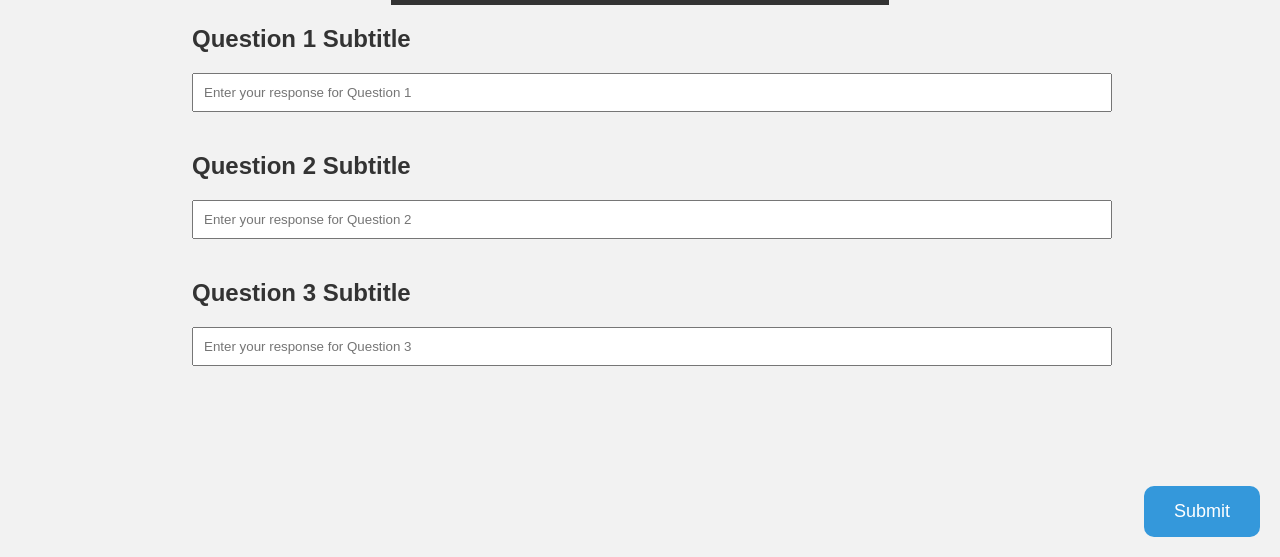
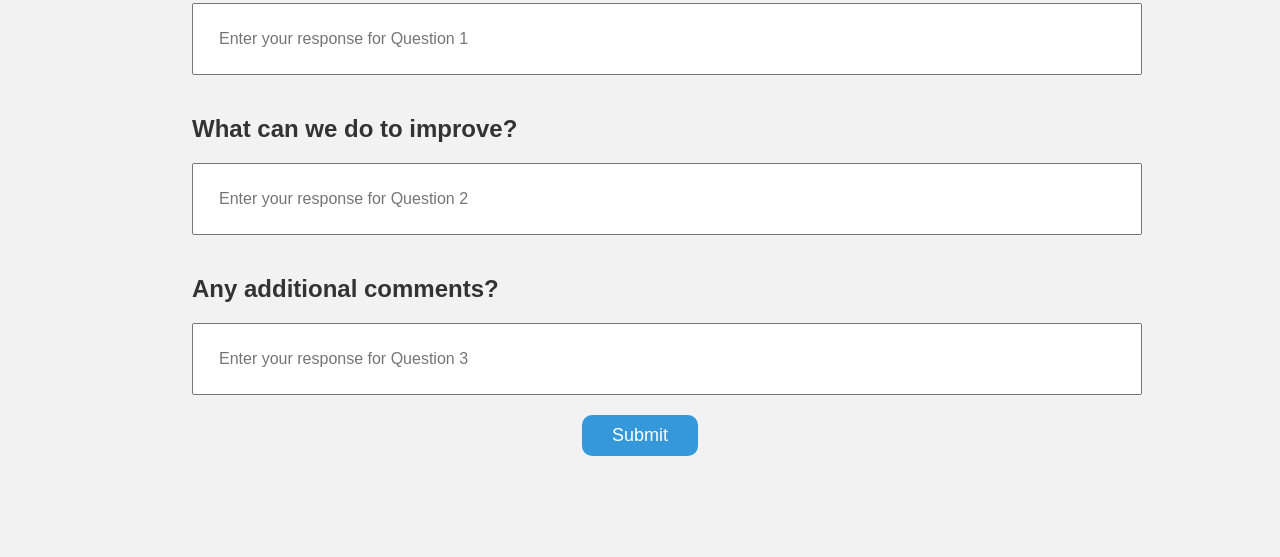
Before and after one commit to seangh125/Software-Design-Studio-41127, a plain HTML site: page html/feedbackPage.html in a window 1280 px wide. Shown: the part 243-800 px from the top of the page. Drawn offline with Linux system fonts and the light colour scheme; files that its build step writes are made by us from their sources.

Commit message:
Updated feedbackPage.html
Added in more questions and adjusted some minor aesthetics.

```diff
--- a/html/feedbackPage.html
+++ b/html/feedbackPage.html
@@ -1,4 +1,3 @@
-<!-- feedbackPage.html -->
 <!DOCTYPE html>
 <html lang="en">
 <head>
@@ -7,7 +6,6 @@
     <link rel="stylesheet" href="resultsCSS.css">
     <title>Feedback Page</title>
     <style>
-        /* Add some basic styling for better presentation */
         body {
             display: flex;
             flex-direction: column;
@@ -25,14 +23,16 @@
 
         .question input {
             width: 100%;
-            padding: 10px;
+            padding: 25px;
+            font-size: 16px;
+            vertical-align: top;
         }
 
         .submit-button {
-            position: fixed;
-            bottom: 20px;
-            right: 20px;
-            padding: 15px 30px;
+            position: center;
+            bottom: 50px;
+            right: 10px;
+            padding: 10px 30px;
             font-size: 18px;
             background-color: #3498db;
             color: white;
@@ -50,21 +50,19 @@
     <h1>Please give us your feedback!</h1>
 
     <div class="question">
-        <h2>Question 1 Subtitle</h2>
+        <h2>How was your experience with our site? </h2>
         <input type="text" placeholder="Enter your response for Question 1">
     </div>
 
     <div class="question">
-        <h2>Question 2 Subtitle</h2>
+        <h2>What can we do to improve?</h2>
         <input type="text" placeholder="Enter your response for Question 2">
     </div>
 
     <div class="question">
-        <h2>Question 3 Subtitle</h2>
+        <h2>Any additional comments?</h2>
         <input type="text" placeholder="Enter your response for Question 3">
     </div>
-
-    <!-- Add more questions as needed -->
 
     <button class="submit-button" onclick="redirectToAnotherPage()">Submit</button>
 
```
